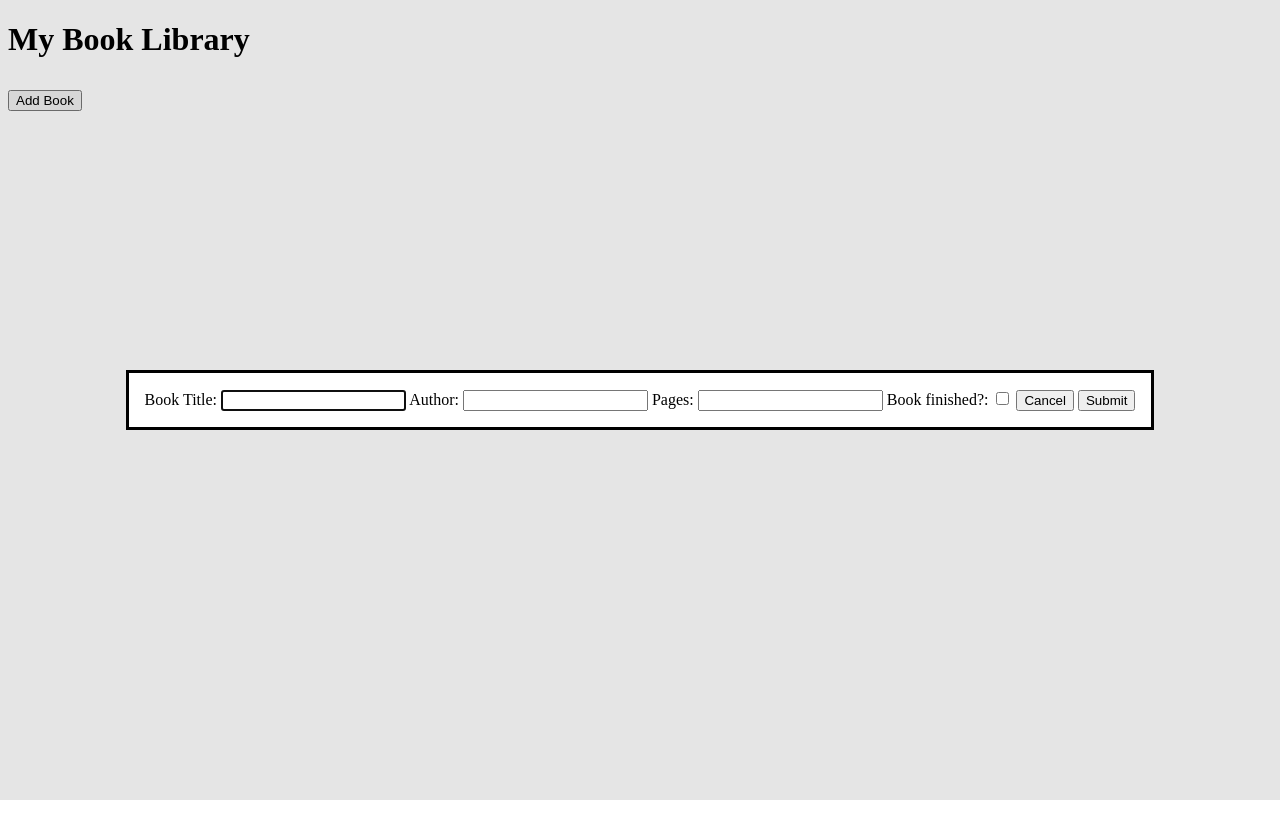
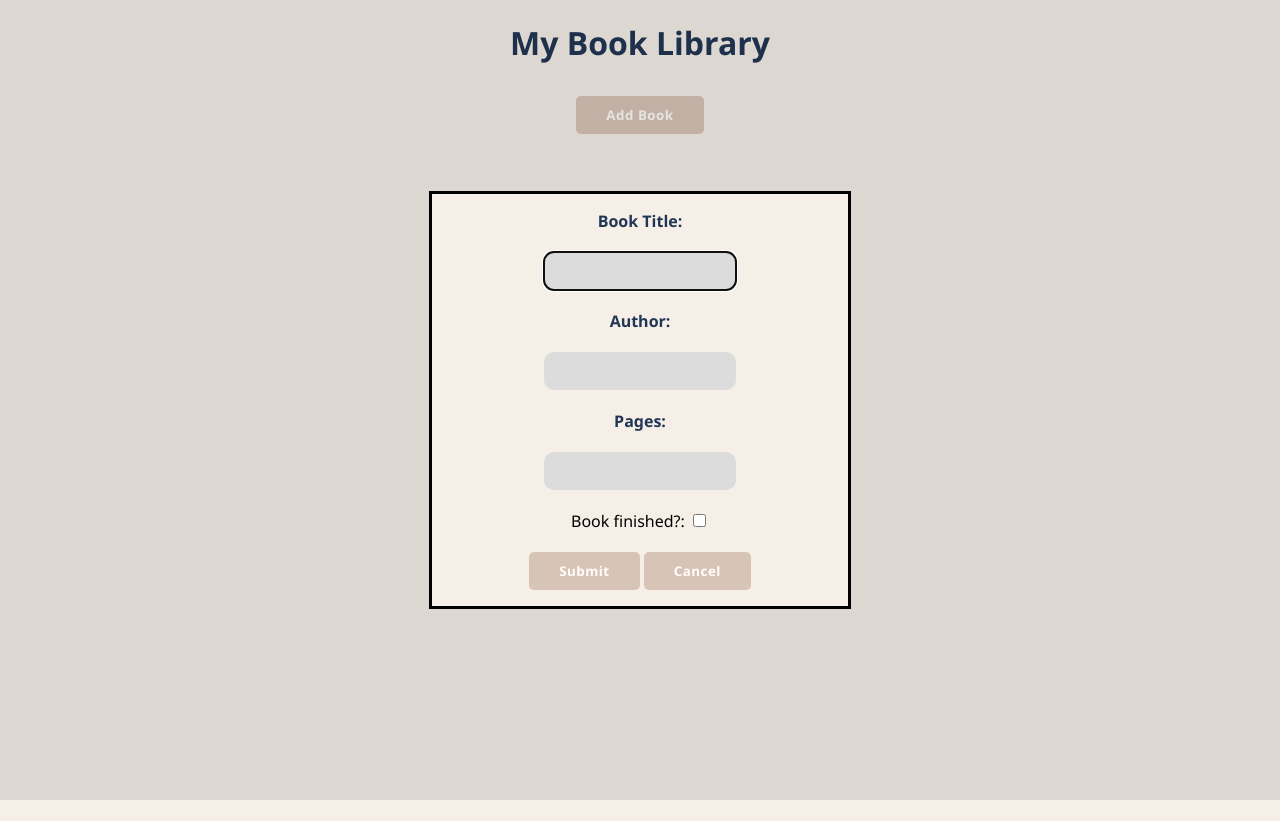
Before and after one commit to mkuch2/Book-Library, a plain HTML site: page index.html in a window 1280 px wide. Both pictures are taken after a click on the button "Add Book". Before the commit the page ends 800 px from the top, so only its background shows below. Drawn offline with Linux system fonts and the light colour scheme.

Commit message:
Add styling
Site now looks kind of cool.

```diff
--- a/index.html
+++ b/index.html
@@ -8,26 +8,30 @@
   <link rel="stylesheet" href="style.css">
 </head>
 <body>
-  <h1>My Book Library</h1>
+  <h1 id="page-header">My Book Library</h1>
   <div class="container">
 
 
   </div>
 
   <dialog>
-    <form>
+    <form id="dialog--form">
       <label for="dialog-title">Book Title: </label>
-      <input type="title," name="title" id="dialog-title" required>
+      <input type="text" name="title" id="dialog-title" required>
       <label for="dialog-author">Author: </label>
       <input type="text" name="author" id="dialog-author" required>
       <label for="dialog-pages">Pages: </label>
       <input type="text" name="pages" id="dialog-pages" required>
-      <label for="dialog-read">Book finished?: </label>
-      <input type= "checkbox" id="dialog-read" name="dialog-read" required>
+      <div class="dialog--page-check">
+        <label for="dialog-read">Book finished?: </label>
+        <input type= "checkbox" id="dialog-read" name="dialog-read" required>
+      </div>
 
+      <div class="dialog--buttons">
+        <button id="dialog--submit-btn">Submit</button>
+        <button formmethod="dialog" formnovalidate>Cancel</button>
+      </div>
 
-      <button formmethod="dialog" formnovalidate>Cancel</button>
-      <button id="dialog--submit-btn">Submit</button>
 
     </form>
   </dialog>
--- a/index.js
+++ b/index.js
@@ -49,12 +49,17 @@ function displayBooks() {
 
     const cardReadCheck = document.createElement("p");
     book.read === true ? cardReadCheck.textContent = "Read" : cardReadCheck.textContent = "Unread";
+    cardReadCheck.classList.add("read-check");
     div.appendChild(cardReadCheck);
+
+
+    const bookButtonContainer = document.createElement("div");
+    bookButtonContainer.classList.add("book--button-container");
 
     const deleteBook = document.createElement("button");
     deleteBook.textContent = "Delete book";
     deleteBook.classList.add("delete-book-btn");
-    div.appendChild(deleteBook);
+
 
     //add delete book button and functionality
     deleteBook.addEventListener("click", ()=>{
@@ -66,23 +71,24 @@ function displayBooks() {
     const readBook = document.createElement("button");
     if(book.read){
       readBook.textContent = 'Mark as unread';
-      readBook.classList.add('read');
+      cardReadCheck.classList.add('read');
     }
     else{
       readBook.textContent = 'Mark as read';
       readBook.classList.remove('read');
     }
     readBook.classList.add("read-book-btn");
-    div.appendChild(readBook);
+    bookButtonContainer.appendChild(readBook);
+    bookButtonContainer.appendChild(deleteBook);
 
     readBook.addEventListener("click", ()=>{
-      book.read = !book.read;
-      readBook.classList.toggle('read');
+      book.toggleRead();
+      cardReadCheck.classList.toggle('read');
 
       readBook.textContent = book.read ? 'Mark as unread' : 'Mark as read';
-
+      cardReadCheck.textContent = book.read ? 'Read' : 'Unread';
     });
-
+    div.appendChild(bookButtonContainer);
     bookGrid.appendChild(div);
 
   });
@@ -95,7 +101,7 @@ addBookBtn.addEventListener("click", () => {
 
 dialogSubmitBtn.addEventListener("click", (e)=>{
   e.preventDefault();
-  if(dialogAuthor !== '' && dialogTitle.value !== ''
+  if(dialogAuthor.value !== '' && dialogTitle.value !== ''
       && dialogPages.value !== ''){
     //create book object with specified inputs
     const book = new Book(dialogAuthor.value, dialogTitle.value,
--- a/style.css
+++ b/style.css
@@ -1,5 +1,18 @@
 *{
   box-sizing: border-box;
+  font-family:'Segoe UI', Tahoma, Geneva, Verdana, sans-serif;
+  background-color: #F5EFE7;
+}
+
+body, html{
+  height: 100%;
+  text-align: center;
+}
+
+#page-header{
+  text-align: center;
+  color: #213555;
+
 }
 
 .container{
@@ -15,7 +28,57 @@
   flex-direction: column;
   align-items: center;
   justify-content: center;
-  border: 1px solid black;
+  border: 3px solid #D8C4B6;
   border-radius: 5px;
   padding: 15px;
+  background-color: hsl(25, 39%, 93%);
 }
+
+button{
+  border-style: none;
+  border-radius: 5px;
+  background-color: #D8C4B6;
+  color: #fffefd;
+  font-weight: bold;
+  padding: 10px 30px;
+  letter-spacing: 0.5px;
+}
+
+button:hover{
+  cursor:pointer;
+  box-shadow: 3px 3px 2px rgba(0,0,0,0.1);
+}
+
+#dialog--form{
+  display: flex;
+  flex-direction: column;
+  gap: 20px;
+  width: 30vw;
+  align-items: center;
+  background-color: #F5EFE7;
+}
+
+#dialog--form > input[type=text]{
+  width: 50%;
+  text-align: center;
+  background-color: gainsboro;
+  border-style: none;
+  border-radius: 10px;
+  padding: 10px;
+}
+
+#dialog--form > label{
+  color: #213555;
+  font-family:'Segoe UI', Tahoma, Geneva, Verdana, sans-serif;
+  font-weight: bold;
+}
+
+.book--button-container{
+  display: flex;
+  gap: 5px;
+}
+
+.read-check.read{
+  font-weight: bold;
+  color: hsl(214, 32%, 36%);
+}
```
